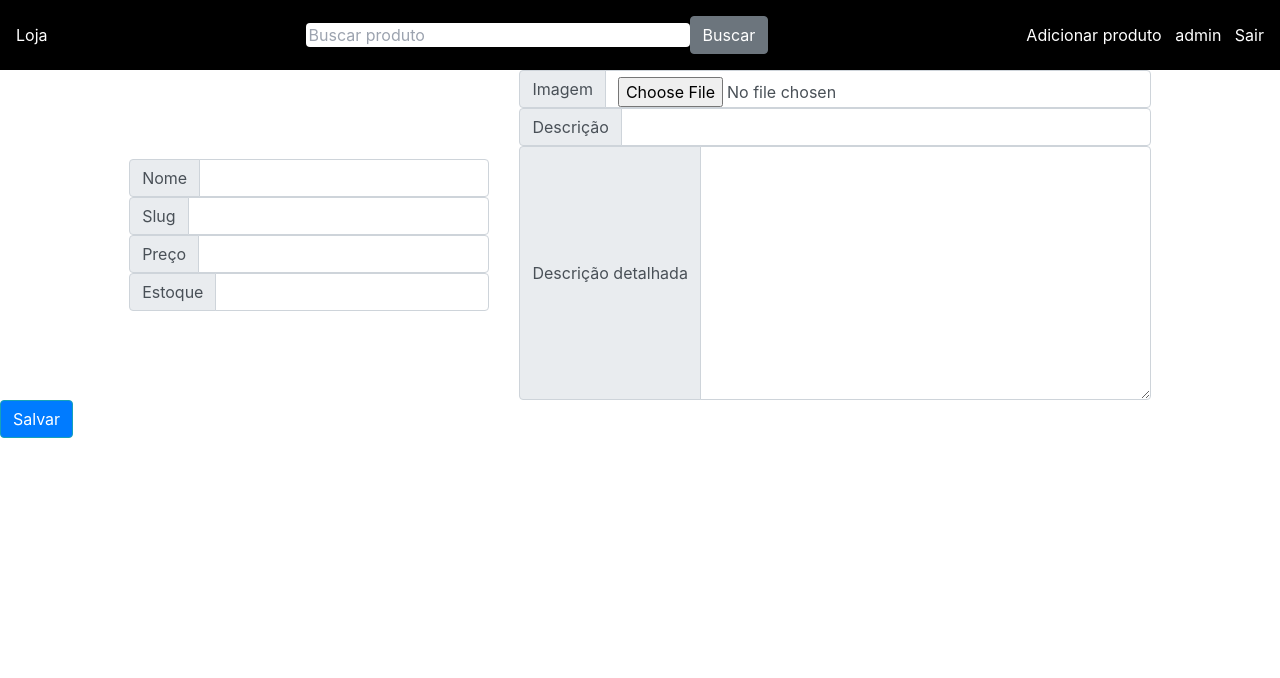
After one commit to GGMmattos/E-commerce, a Django app: page /novoProduto/ in a window 1280 px wide. The commit adds this page. Shown: the top 678 px of the page. Run offline with Django 4.2, Linux system fonts and the light colour scheme; a user stored in the database is signed in; some libraries are stand-ins or nearby versions.

Commit message:
Adicionou a funcionalidade de cadastrar produto (so funciona quando logado), nao ta funcionando com imagem.

```diff
--- /dev/null
+++ b/produto/forms.py
@@ -0,0 +1,35 @@
+from django import forms
+from .models import Produto
+
+class NovoProdutoForms(forms.ModelForm):
+    class Meta:
+        model = Produto
+        fields = ('nome', 'descricao_curta', 'descricao_longa', 'imagem', 'preco', 'estoque', 'slug')
+
+    nome = forms.CharField(widget=forms.TextInput(attrs={
+        'class': 'form-control'
+    }))
+
+    descricao_curta = forms.CharField(widget=forms.TextInput(attrs={
+        'class': 'form-control'
+    }))
+
+    descricao_longa = forms.CharField(widget=forms.Textarea(attrs={
+        'class': 'form-control'
+    }))
+
+    preco = forms.CharField(widget=forms.NumberInput(attrs={
+        'class': 'form-control'
+    }))
+
+    imagem = forms.CharField(widget=forms.FileInput(attrs={
+        'class': 'form-control'
+    }))
+
+    slug = forms.CharField(widget=forms.TextInput(attrs={
+        'class': 'form-control'
+    }))
+
+    estoque = forms.CharField(widget=forms.NumberInput(attrs={
+        'class': 'form-control'
+    }))
--- /dev/null
+++ b/produto/templates/produto/novoProduto.html
@@ -0,0 +1,83 @@
+{% include 'parciais/_head.html' %}
+
+{% block content %}
+<form method="post" action="." enctype="multipart/from-data">
+    {% csrf_token %}
+
+    <div class="containerCadastro">
+        <div class="esquerda">
+            <div class="input-group">
+                <div class="input-group-prepend">
+                  <span class="input-group-text">Nome</span>
+                </div>
+                {{ form.nome }}
+            </div>
+            <div class="input-group">
+                <div class="input-group-prepend">
+                    <span class="input-group-text">Slug</span>
+                </div>
+                {{ form.slug }}
+            </div>
+            <div class="input-group">
+                <div class="input-group-prepend">
+                    <span class="input-group-text">Preço</span>
+                </div>
+                {{ form.preco }}
+            </div>
+            <div class="input-group">
+                <div class="input-group-prepend">
+                    <span class="input-group-text">Estoque</span>
+                </div>
+                {{ form.estoque }}
+            </div>
+        </div>
+        <div class="direita">
+            <div class="input-group">
+                <div class="input-group-prepend">
+                    <span class="input-group-text">Imagem</span>
+                </div>
+                {{ form.imagem }}
+            </div>
+            <div class="input-group">
+                <div class="input-group-prepend">
+                    <span class="input-group-text">Descrição</span>
+                </div>
+                {{ form.descricao_curta }}
+            </div>
+            <div class="input-group">
+                <div class="input-group-prepend">
+                    <span class="input-group-text">Descrição detalhada</span>
+                </div>
+                {{ form.descricao_longa }}
+            </div>
+        </div>
+    </div>
+    {% if form.errors or form.non_field_errors %}
+        <div class="mb-3 p-6 bg-red-100 rounded-xl">
+            {% for field in form %}
+                {{ field.errors }}
+            {% endfor %}
+
+            {{ form.non_field_errors }}
+        </div>
+    {% endif %}
+
+    <input type="submit" value="Salvar" class="btn btn-primary" />
+</form>
+{% endblock %}
+
+{% include 'parciais/_footer.html' %}
+
+<style>
+    .btn-primary {
+        background-color: #007bff;
+    }
+
+    .containerCadastro {
+        display: flex;
+        flex-direction: row;
+        align-items: center;
+        justify-content: center;
+        gap: 30px;
+    }
+</style>
--- a/produto/urls.py
+++ b/produto/urls.py
@@ -11,5 +11,5 @@ urlpatterns = [
     path('carrinho/', views.Carrinho.as_view(), name='carrinho'),
     path('finalizar/', views.Finalizar.as_view(), name='finalizar'),
     path('busca/', views.Busca.as_view(), name='busca'),
-
+    path('novoProduto/', views.new, name='novo'),
 ]
--- a/produto/views.py
+++ b/produto/views.py
@@ -1,17 +1,18 @@
 from typing import Any
 from django.db.models.query import QuerySet
-from django.shortcuts import render, redirect, get_list_or_404, reverse
+from django.shortcuts import render, redirect, get_list_or_404, get_object_or_404, reverse
 from django.views.generic.list import ListView
 from django.views.generic.detail import DetailView
 from django.views import View
 from django.http import HttpResponse
 from django.contrib import messages
+from django.contrib.auth.decorators import login_required
+from django.db.models import Q
 from . import models
-from django.db.models import Q
+from .forms import NovoProdutoForms
 
 
 # Create your views here.
-
 class ListaProdutos(ListView): # Listagem dos produtos na home
     model = models.Produto
     template_name = 'produto/lista.html'
@@ -55,8 +56,24 @@ class AdicionarAoCarrinho(View):
 
         return  redirect(http_referer)
 
+@login_required
+def new(request):
+    if request.method == 'POST':
+        form = NovoProdutoForms(request.POST, request.FILES)
 
+        if form.is_valid():
+            item = form.save(commit=False) #Cria o item sem o created_by
+            item.created_by = request.user #Coloca o created_by como o usuário logado
+            item.save() #Salva no banco
 
+            return redirect('produto:detalhe', pk=item.id)
+    else:
+        form = NovoProdutoForms()
+
+    return render(request, 'produto/novoProduto.html', {
+        'form': form,
+        'title': 'Novo Produto',
+    })
 
 
 class RemoverDoCarrinho(View):
--- a/templates/parciais/_head.html
+++ b/templates/parciais/_head.html
@@ -22,8 +22,11 @@
         </div>
 
         {% if request.user.is_authenticated %}
-            <div class="gap-3">
+            <div>
+                <a href="{% url 'produto:novo' %}">Adicionar produto</a>
+                &nbsp;
                 <a href="#">{{ user }}</a>
+                &nbsp;
                 <a href="{% url 'perfil:logout' %}">Sair</a>
             </div>
         {% else %}
```
Also changed, not shown: db.sqlite3.
